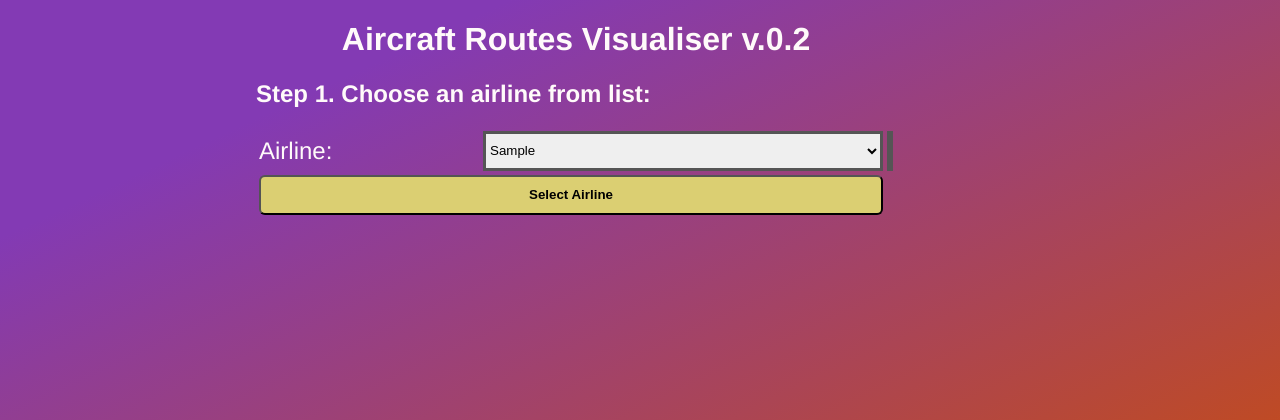
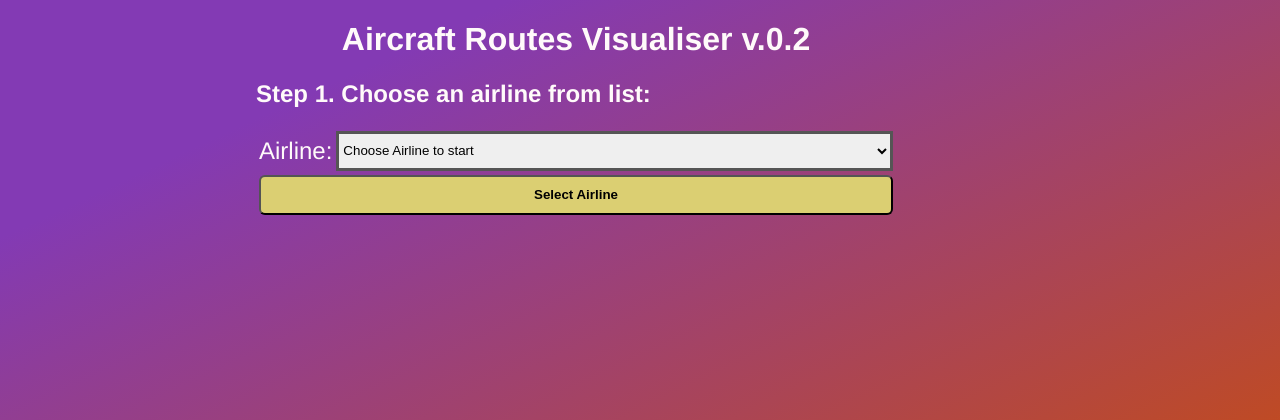
Before and after one commit to d31337ed/GetAircraftRoutes, a Flask app: template templates/index.html in a window 1280 px wide. Shown: the top 420 px of the page. Run offline with Flask 2, Linux system fonts and the light colour scheme; the template is opened without the code that fills it: most values are stand-ins (such as "Sample title", 1, 10 or a date in 2020).

Commit message:
Second selector on index.html bugfix

```diff
--- a/templates/index.html
+++ b/templates/index.html
@@ -12,16 +12,9 @@
     <tbody>
     <tr>
         <h2>Step 1. Choose an airline from list:</h2>
-    <td><label for="airline">Airline:</label></td><td>
-        <select id="airline" name="airline">
-             <option value="{{chosen_airline}}" selected="selected" >{{chosen_airline}}</option>
-                {% for airline_title in airline_titles[1:] %}
-             <option value="{{airline_title}}">{{airline_title}}</option>
-                {% endfor %}
-        </select>
-    </td>
+    <td><label for="airline">Airline:</label></td>
     <td>
-        <select name="airline" method="GET" action="/">
+        <select id="airline" method="GET" action="/">
              <option value="" selected="selected" hidden="hidden">Choose Airline to start</option>
                 {% for airline_title in airline_titles %}
              <option value="{{airline_title}}">{{airline_title}}</option>
```
